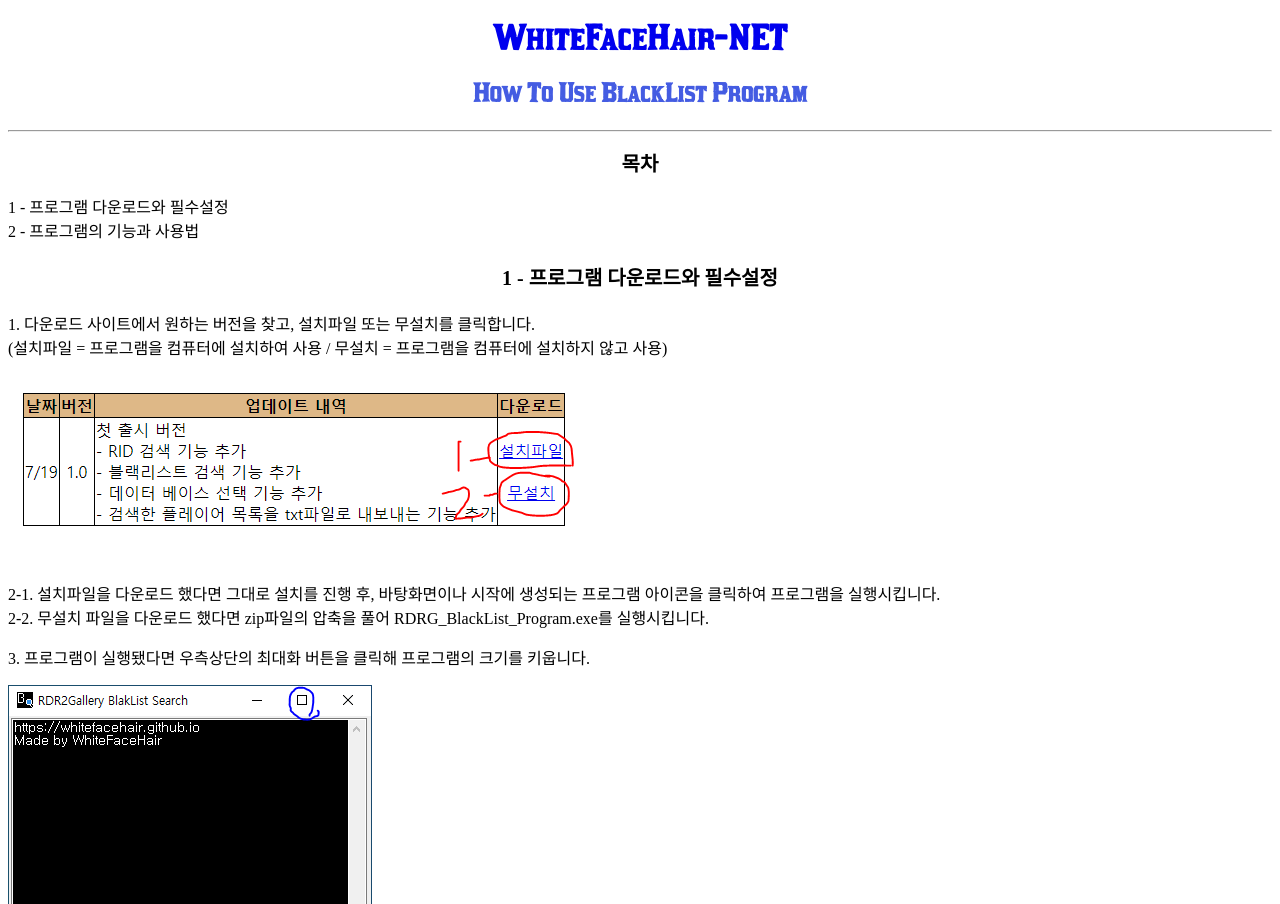
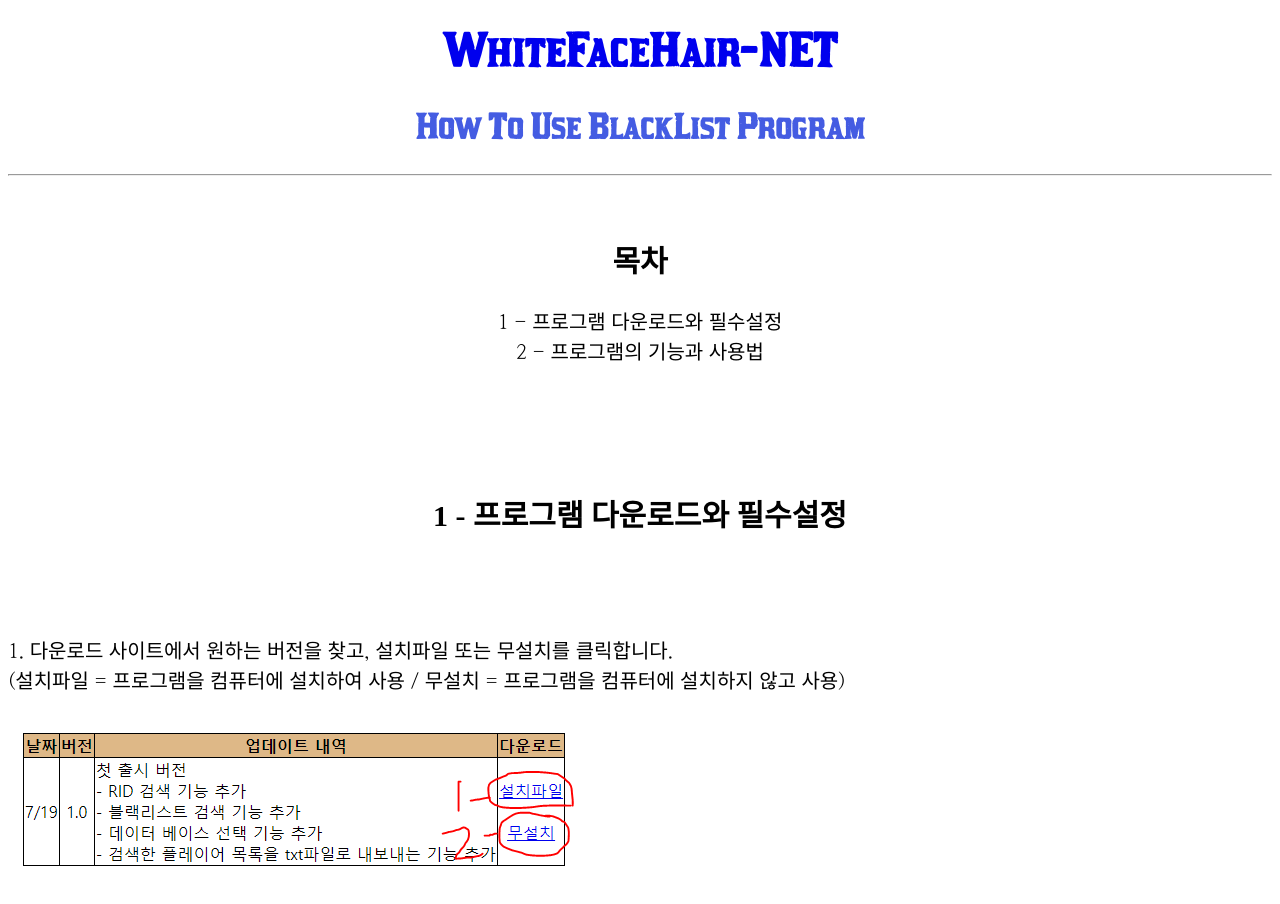
Before and after one commit to WhiteFaceHair/whitefacehair.github.io, a plain HTML site: page BlackListUsage.html in a window 1280 px wide. Shown: the top 904 px of the page. Drawn offline with Linux system fonts and the light colour scheme.

Commit message:
Add files via upload

```diff
--- a/BlackListUsage.html
+++ b/BlackListUsage.html
@@ -6,10 +6,18 @@
     <meta name="viewport" content="width=device-width, initial-scale=1.0">
     <title>WhiteFaceHair-NET</title>
     <style>
+        @import url('https://fonts.googleapis.com/css2?family=Nanum+Myeongjo&display=swap');
+        @import url('https://fonts.googleapis.com/css2?family=Nanum+Myeongjo&family=Noto+Serif+KR:wght@700&display=swap');
         @font-face {font-family: "RDR Lino"; src: url("RDR Lino Regular.ttf");}
         /* @import url('//db.onlinewebfonts.com/c/ab21a97b9cae2e116d8d1473baefc9f0?family=RDR+Lino'); */
-        @import url('https://fonts.googleapis.com/css2?family=Noto+Serif+KR:wght@700&display=swap');
-        @import url('https://fonts.googleapis.com/css2?family=Noto+Serif+KR:wght@300&display=swap');
+
+        body {
+            font-family: 'Nanum Myeongjo', serif;
+            font-size: 20px;
+        }
+        #welcome {
+            text-align: center;
+        }
         #header {
             text-align: center;
             font-family: "RDR Lino";
@@ -30,7 +38,7 @@
 
         .strongfont {
             font-family: 'Noto Serif KR', serif;
-            font-size: 20px;
+            font-size: 30px;
             text-align: center;
         }
     </style>
@@ -41,14 +49,15 @@
         <h2>How To Use BlackList Program</h2>
         <hr>
     </div>
-
+<br>
     <div id="welcome">
         <h2 class="strongfont">목차</h2>
         <p>1 - 프로그램 다운로드와 필수설정<br>2 - 프로그램의 기능과 사용법</p>
     </div>
-
+    <br><br><br>
     <div id="one">
         <h3 class="strongfont">1 - 프로그램 다운로드와 필수설정</h3>
+        <br><br>
         <p>1. 다운로드 사이트에서 원하는 버전을 찾고, 설치파일 또는 무설치를 클릭합니다.<br>(설치파일 = 프로그램을 컴퓨터에 설치하여 사용 / 무설치 = 프로그램을 컴퓨터에 설치하지 않고 사용)</p>
         <!-- <img src="https://whitefacehair.github.io/BlackList/0.png" alt=""> -->
         <img src="BlackList/0.PNG" alt="">
@@ -61,16 +70,18 @@
         <img src="BlackList/3.PNG" width="500" height="450" alt="">
         <p>6. 최소화 버튼을 클릭 후, 프로그램을 사용합니다.</p>
     </div>
+    <br><br><br>
 
     <div id="two">
         <h3 class="strongfont">2 - 프로그램의 기능과 사용법</h3>
+        <br><br>
         <img src="BlackList/Control/0.PNG" alt="">
         <p>1 - 현재 진행상황이나 검색 결과를 알려주는 콘솔(로그) 화면<br>2 - 검색할 닉네임이나 명령어를 입력하는 텍스트 박스<br>
         3 - 검색이나 명령어를 수행하는 버튼<br>4 - 사이트를 새로고침하는 버튼(주의사항에서 자세히 설명함) <br>
         5 - 콘솔(로그) 화면을 지워주는 버튼<br>6 - 프로그램의 설정을 변경하는 버튼<br>7 - 이 사이트로 이동하는 버튼
     </p>
     </div>
-
+<br><br>
     <div id="two-1">
         <h4>작업을 시작하기 전</h4>
         <p>페이지가 로드되었다는 문구가 표시되면 텍스트 박스에 test를 입력 후, 검색시작 버튼을 클릭합니다.</p>
@@ -80,7 +91,7 @@
         <p>asdfasdf의 rid가 숫자로 표기된다면 원하는 작업을 시작합니다.</p>
         <img src="BlackList/Control/3.PNG" alt="">
     </div>
-
+    <br><br>
     <div id="two-2">
         <h4>RID를 검색하는 방법</h4>
         <p>텍스트 박스에 검색을 원하는 닉네임을 적습니다. <br>한 번에 여러 명을 검색할 수 있으며, 여러 명을 검색할 때는 엔터로 줄넘김해 입력해야합니다.
@@ -92,7 +103,7 @@
         <br><블랙리스트에 적힌 한 명과 그렇지 않은 두 명이 검색된 스크린샷>
         <p>만약 닉네임을 정확하게 입력했는데eh rid가 null로 표기된다면 새로고침 버튼을 클릭 후 재검색 해야합니다.</p>
     </div>
-
+    <br><br>
     <div id="two-3">
         <h4>RID를 대량으로 검색 후 txt파일로 저장하는 방법</h4>
         <p>환경설정을 클릭 후, 검색결과를 txt파일로 저장에 체크하고 검색 딜레이를 1초 이상으로 입력 후 적용버튼을 클릭합니다.</p>
@@ -104,13 +115,13 @@
         <img src="BlackList/Control/7.PNG" alt="">
         <p>Name.txt에는 rid가 검색된 플레이어들의 닉네임이 저장되어 있습니다. <br>Rid.txt에는 rid가 검색된 플레이어들의 rid가 저장되어 있습니다. <br>
         Name_null.txt에는 rid가 검색되지 않은 플레이어들의 닉네임이 저장되어 있습니다.</p>
-        <p>(RID가 검색되지 않은 플레이어들을 새로고침 후 다시 검색하면 RID가 표시될 수도 있습니다.)</p>
+        <p>(RID가 검색되지 않은 플레이어들은 새로고침 후 다시 검색하면 RID가 표시될 수도 있습니다.)</p>
         Name.txt와 Rid.txt에 입력된 내용들을 모두 복사 후, 구글 시트프레스 등에 붙여넣기 하면 일일히 입력하지 않아도 복붙 두 번만으로 블랙리스트를 만들 수 있습니다. <br>
         <img src="BlackList/Control/8.PNG" alt="">
         <img src="BlackList/Control/9.PNG" alt="">
         <img src="BlackList/Control/10.PNG" alt="">
     </div>
-
+    <br><br>
     <div id="three">
     <h4>환경설정</h4>
     <img src="BlackList/Control/11.PNG" alt="">
```
Also changed, not shown: BlackListDownload.html (+2 -2 lines).
